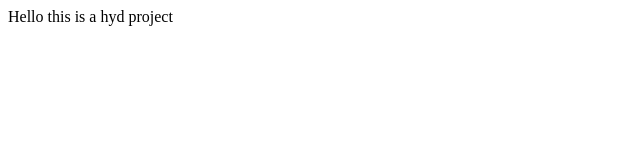
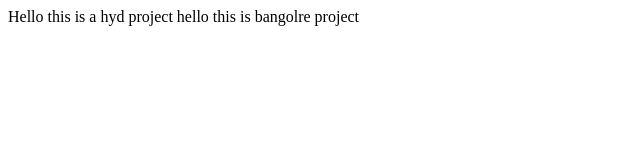
Before and after one commit to durgabhavani-507/git-collab, a plain HTML site: page index.html in a window 1280 px wide. Shown: the whole page, without its empty margins (0-640 px from the left). Drawn offline with Linux system fonts and the light colour scheme.

Commit message:
hyd changes bangore

```diff
--- a/index.html
+++ b/index.html
@@ -9,6 +9,7 @@
 
 <body>
     Hello this is a hyd project
+    hello this is bangolre project
 </body>
 
 </html>
```
